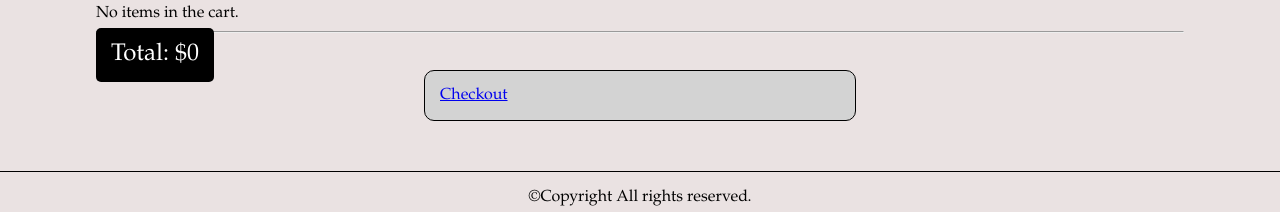
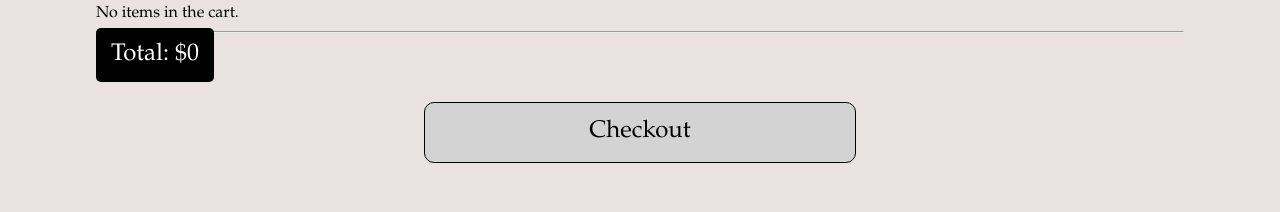
Before and after one commit to GulnazAlisherova/.diploma, a React (Create React App) app: page /cart in a window 1280 px wide. Shown: the part 588-800 px from the top of the page. Built offline with nearby package versions, Linux system fonts and the light colour scheme.

Commit message:
added checkout hover style

```diff
--- a/src/components/CartItem/CartItem.module.css
+++ b/src/components/CartItem/CartItem.module.css
@@ -26,7 +26,7 @@
   display: flex;
   border-radius: 8px;
   box-shadow: 0 7px 25px -10px rgba(0, 0, 0, 0.33);
-  width: 1000px;
+  width: 750px;
   align-items: center;
   margin-left: 16rem;
   max-width: 620px;
@@ -83,7 +83,5 @@
 }
 
 @media (max-width: 600px) {
-  .CartItem {
-    width: 200px;
-  }
+
 }
--- a/src/components/Header/Header.css
+++ b/src/components/Header/Header.css
@@ -207,11 +207,24 @@ fieldset {
   padding: 15px;
   margin: 15px;
   text-decoration: none;
-  align-items: center;
+  text-align: center;
   font-size: 1rem;
-  margin: 0 auto;
+  margin: 2rem auto;
   border-radius: 10px;
   background-color: lightgray;
+}
+.checkout:hover{
+  background-color: rgb(103, 103, 103);
+  color: white;
+}
+.checkout a:hover{
+  color: white;
+}
+.checkout a{
+  font-size: 1.5rem;
+  text-decoration: none;
+  color: black;
+  text-align: center;
 }
 .checkout input{
   padding: 10px;
```
